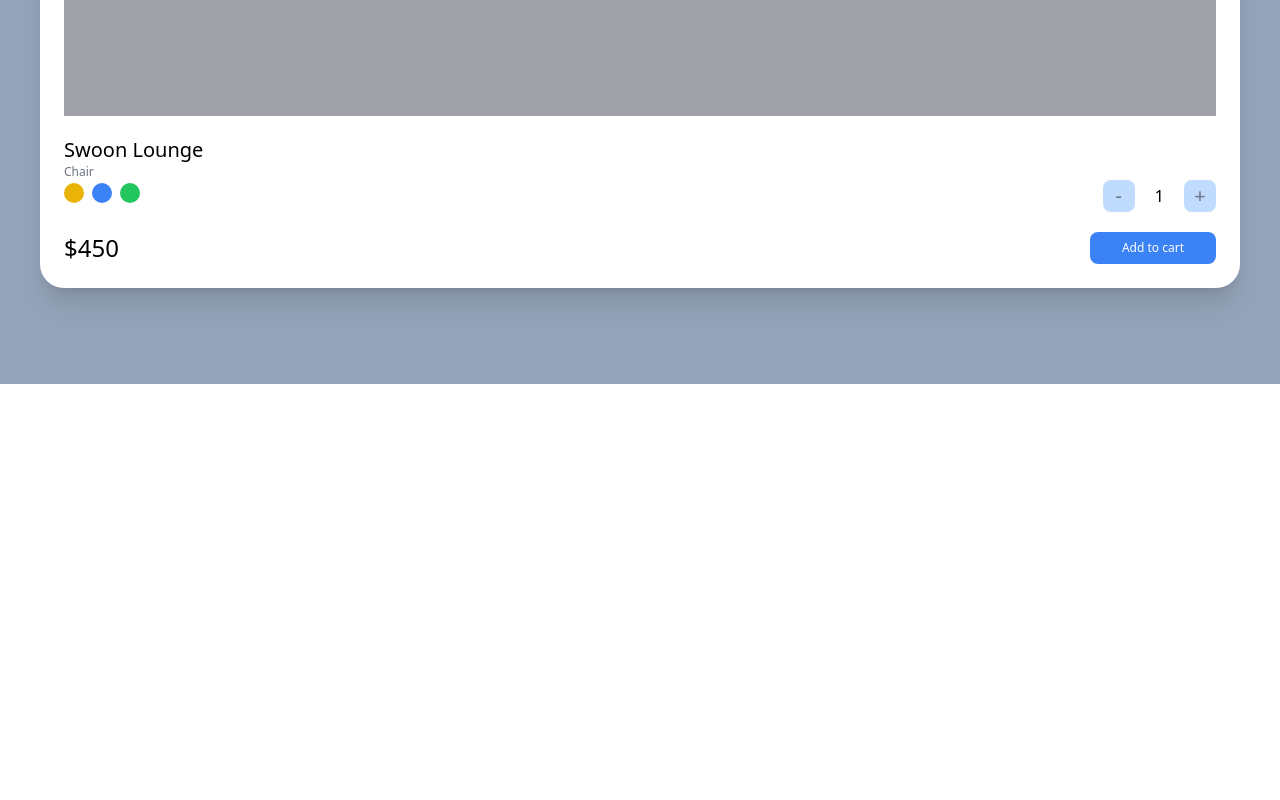
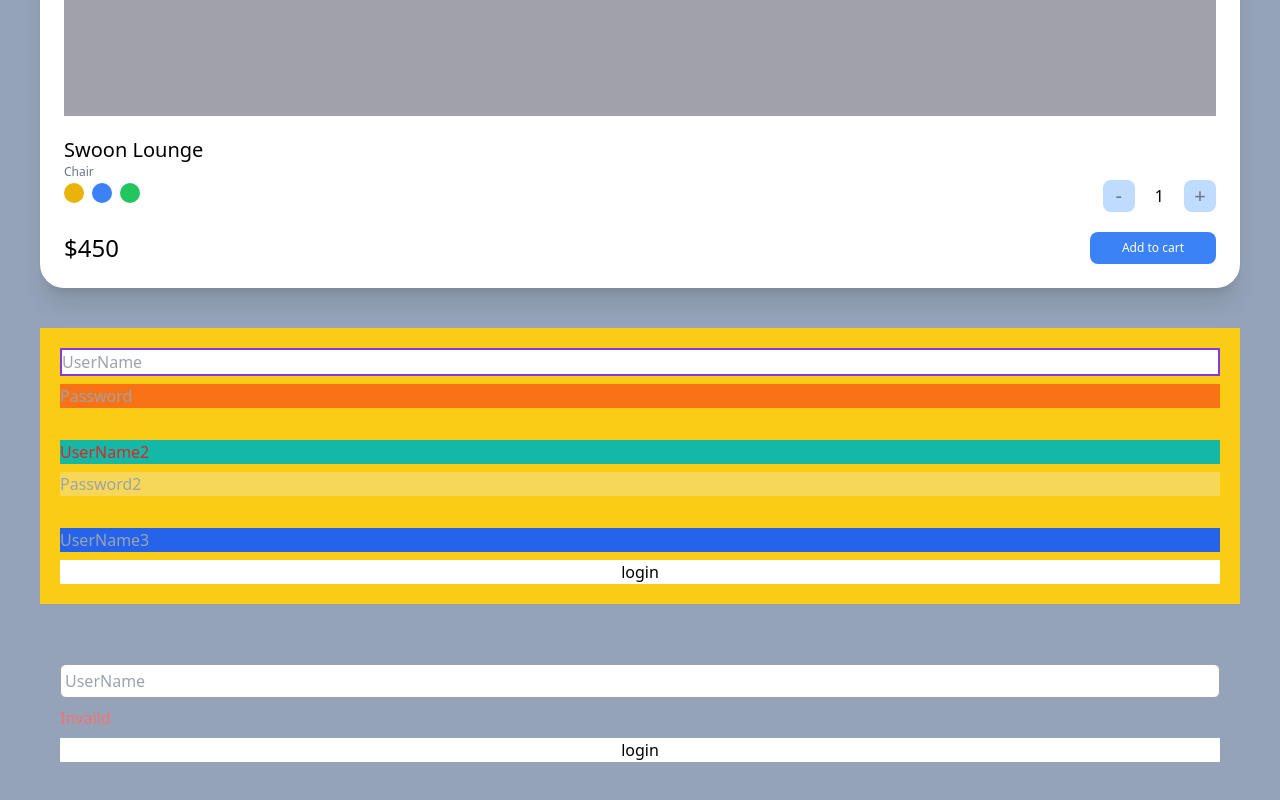
Before and after one commit to kimbro95/NextJS-CloneCoding, a Next.js app: page / in a window 1280 px wide. Shown: the part 1102-1902 px from the top of the page. Before the commit the page ends 1486 px from the top, so only its background shows below. Built offline with nearby package versions, Linux system fonts and the light colour scheme.

Commit message:
#4.7 Modifiers for Forms ( group, peer )

```diff
--- a/pages/index.tsx
+++ b/pages/index.tsx
@@ -35,7 +35,8 @@ const Home: NextPage = () => {
           Checkout
         </button>
       </div>
-      <div className="bg-white overflow-hidden rounded-3xl shadow-xl">
+
+      <div className="bg-white overflow-hidden rounded-3xl shadow-xl group">
         <div className="bg-blue-500 p-6 pb-14">
           <span className="text-white text-2xl">Profile</span>
         </div>
@@ -45,7 +46,7 @@ const Home: NextPage = () => {
               <span className="text-sm text-gray-600">Orders</span>
               <span className="font-semibold">340</span>
             </div>
-            <div className="h-24 w-24 bg-blue-400 rounded-full" />
+            <div className="h-24 w-24 bg-blue-400 rounded-full group-hover:bg-red-400 transition-colors" />
             <div className="flex flex-col items-center">
               <span className="text-sm text-gray-600">Spent</span>
               <span className="font-semibold">$340</span>
@@ -94,6 +95,33 @@ const Home: NextPage = () => {
           </div>
         </div>
       </div>
+
+      <form className='flex flex-col space-y-2 bg-yellow-400 p-5 focus-within:bg-green-400'>
+        <input type="text" placeholder='UserName' required className='required:border-2 border-violet-600' />
+        <input type="password" placeholder='Password' required className='invalid:bg-orange-500' />
+        <br/>
+        <input type="text" placeholder='UserName2' required className='placeholder-shown:bg-teal-500 placeholder:text-red-600' />
+        <input type="password" placeholder='Password2' disabled className='disabled:opacity-2' />
+        <br/>
+        <input type="text" placeholder='UserName3' required className='required:bg-red-500 invalid:bg-blue-600 valid:bg-violet-600' />
+        <input type="submit" value="login" className='bg-white'/>
+      </form>
+
+      {/*
+        -peer
+        peer를 선언할 때는 peer selector 보다 위에 작성해야한다.
+      */}
+      <form className="flex flex-col space-y-2 p-5 ">
+        <input
+          type="text"
+          required
+          placeholder='UserName'
+          className='peer border p-1 border-gray-400 rounded-md'
+        />
+        <span className='hidden peer-invalid:block peer-invalid:text-red-400'>Invaild</span>
+        <span className='hidden peer-valid:block peer-valid:text-teal-500'>Vaild</span>
+        <input type="submit" value="login" className='bg-white'/>
+      </form>
     </div>
   );
 }
```
Also changed, not shown: memo.txt.
